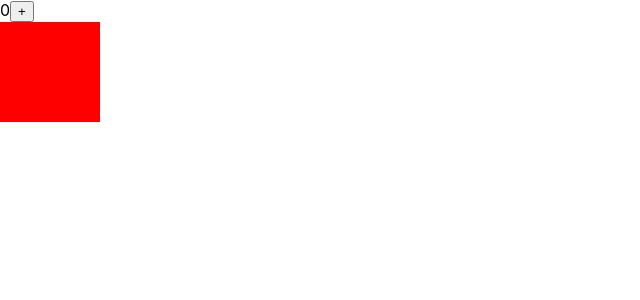
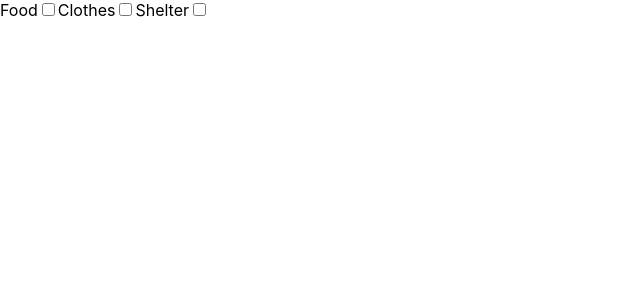
Before and after one commit to manudeli/React-TypeScript-Fundamentals, a React (Create React App) app: page / in a window 1280 px wide. Shown: the top 300 px of the page, without its empty margins (0-640 px from the left). Built offline with nearby package versions, Linux system fonts and the light colour scheme.

Commit message:
useCallback

```diff
--- a/src/App.tsx
+++ b/src/App.tsx
@@ -1,14 +1,28 @@
-import { useState } from 'react'
-import Box from './components/Box'
+// useCallback으로 부모의 state가 업데이트 되었을 때, 자식들이 모두 다시 업데이트 되는 것을 막아준다.
+
+import { useCallback, useState } from 'react'
+import Checkbox from './components/Checkbox'
 
 function App() {
-  const [count, setCount] = useState(0)
+  const [foodOn, setFoodOn] = useState(false)
+  const [clothesOn, setClothesOn] = useState(false)
+  const [shelterOn, setShelterOn] = useState(false)
+
+  const foodChange = useCallback((e) => setFoodOn(e.target.checked), [foodOn])
+  const clothesChange = useCallback(
+    (e) => setClothesOn(e.target.checked),
+    [clothesOn]
+  )
+  const shelterChange = useCallback(
+    (e) => setShelterOn(e.target.checked),
+    [shelterOn]
+  )
 
   return (
     <div>
-      {count}
-      <button onClick={() => setCount(count + 1)}>+</button>
-      <Box />
+      <Checkbox label="Food" on={foodOn} onChange={foodChange} />
+      <Checkbox label="Clothes" on={clothesOn} onChange={clothesChange} />
+      <Checkbox label="Shelter" on={shelterOn} onChange={shelterChange} />
     </div>
   )
 }
--- a/src/components/Box.tsx
+++ /dev/null
@@ -1,14 +0,0 @@
-import { memo } from 'react'
-
-const Box = memo(() => {
-  console.log('Render box')
-
-  const style = {
-    width: 100,
-    height: 100,
-    backgroundColor: 'red',
-  }
-  return <div style={style}></div>
-})
-
-export default Box
--- /dev/null
+++ b/src/components/Checkbox.tsx
@@ -0,0 +1,20 @@
+import { ChangeEvent, memo } from 'react'
+
+interface Props {
+  label: string
+  on?: boolean
+  onChange?: (e: ChangeEvent<HTMLInputElement>) => void
+}
+
+const Checkbox = memo(({ label, on, onChange }: Props) => {
+  console.log(label, on)
+
+  return (
+    <span>
+      {label}
+      <input type="checkbox" defaultChecked={on} onChange={onChange} />
+    </span>
+  )
+})
+
+export default Checkbox
```
